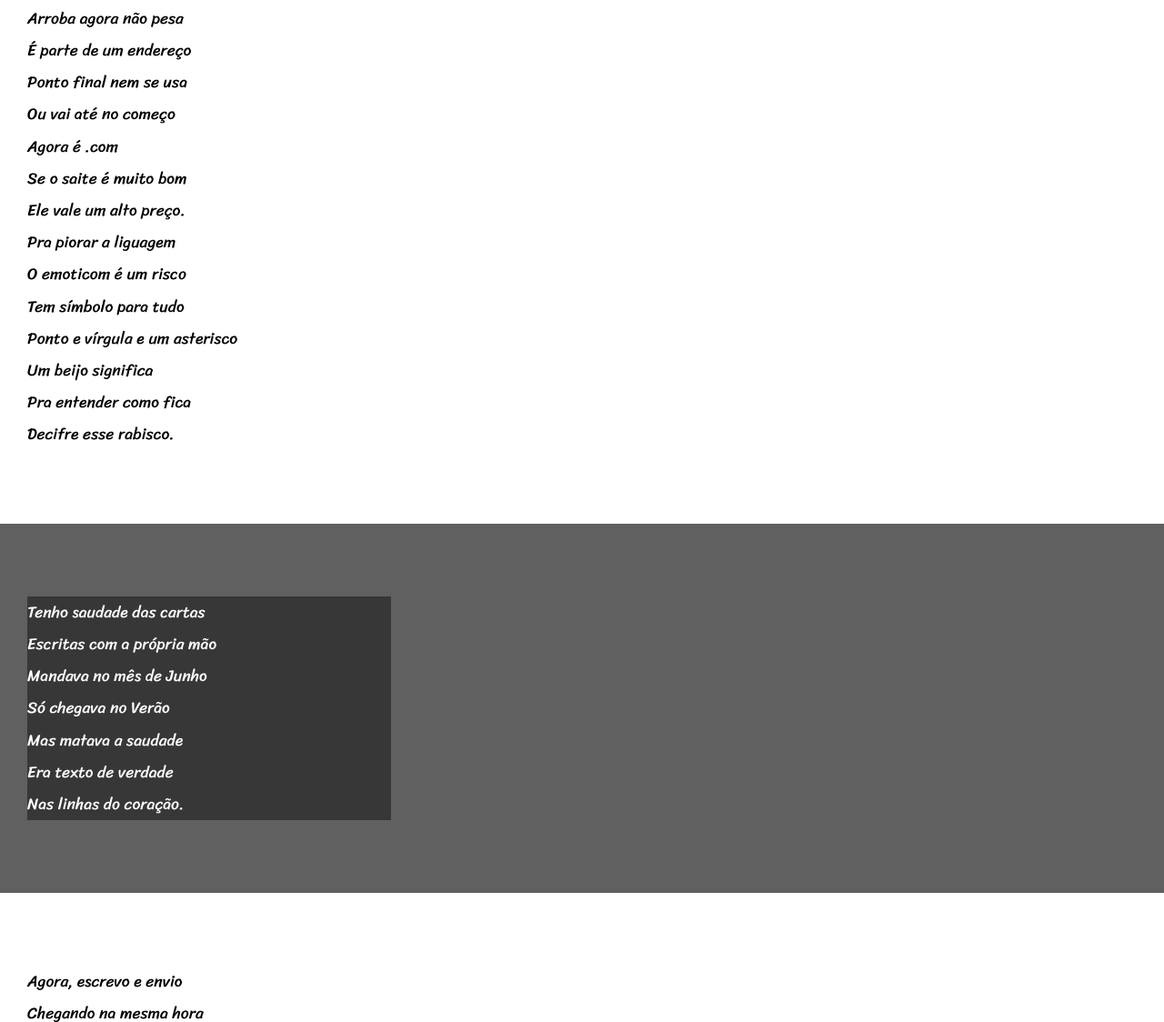
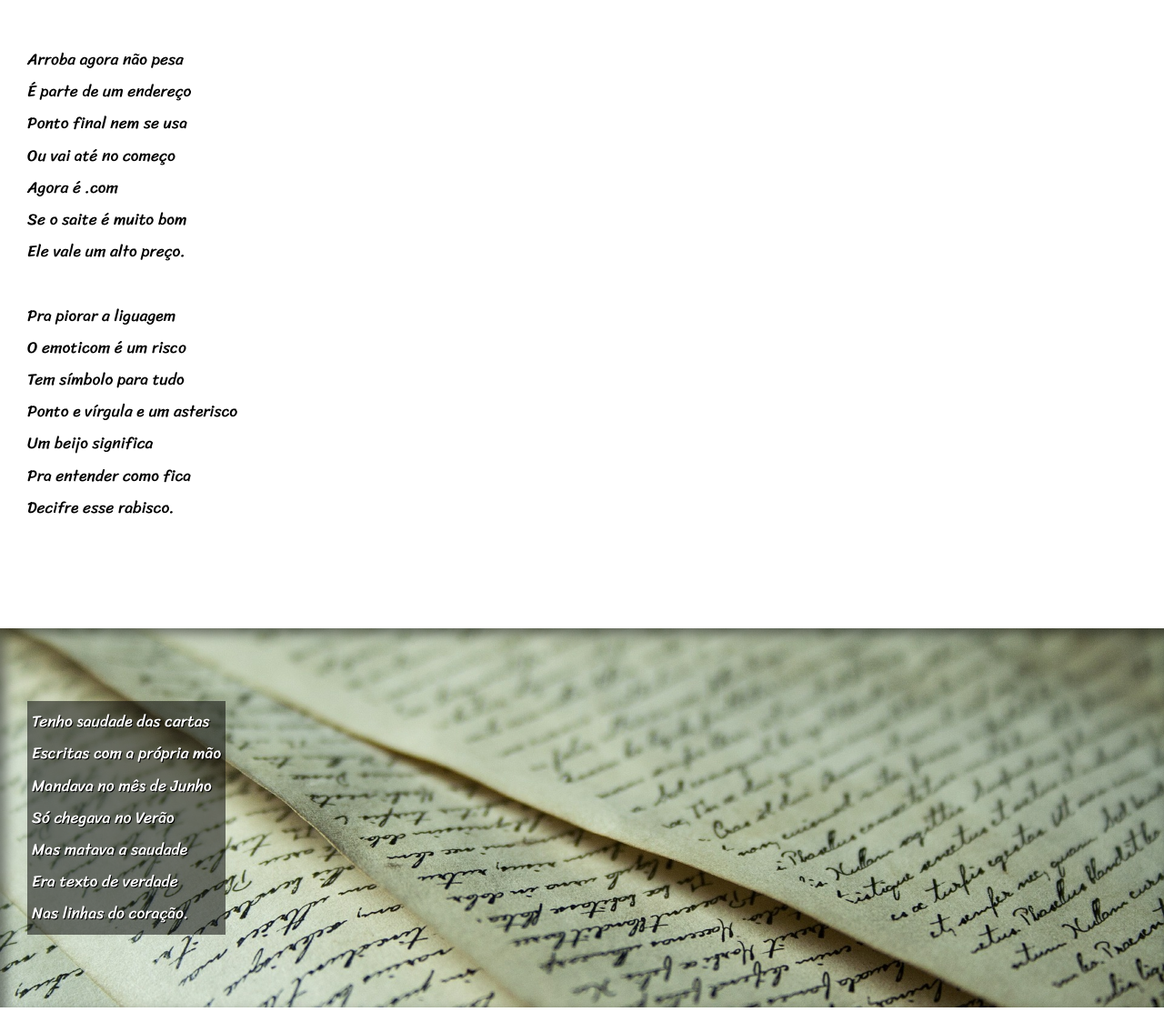
Before and after one commit to gabrielyago25/cordel-website, a plain HTML site: page page/index.html in a window 1280 px wide. Shown: the part 1066-2190 px from the top of the page at 91% size. Drawn offline with Linux system fonts and the light colour scheme.

Commit message:
efeito parallax adicionado e projeto finalizado

```diff
--- a/css/cordel.css
+++ b/css/cordel.css
@@ -62,6 +62,10 @@ section {
     font-size: 1.1em;
 }
 
+section  p {
+    padding-bottom: 2em;
+}
+
 section.text-normal {
     background-color: white;
     color: black;
@@ -70,12 +74,27 @@ section.text-normal {
 section.text-image {
     background-color: rgb(97, 96, 96);
     color: white;
+    box-shadow: inset 6px 6px 13px 0px rgba(0, 0, 0, 0.473);
+    background-size: cover;
+    background-attachment: fixed;
 
 }
 
 section.text-image > p {
-    background-color: rgba(0, 0, 0, 0.429);
-    width: 400px;
+    display: inline-block;
+    padding: 5px;
+    background-color: rgba(0, 0, 0, 0.514);
+    text-shadow: 1px 1px 0px black;
+}
+
+section#img01 {
+    background-image: url(../images/background001.jpg);
+    background-position: right center;
+}
+
+section#img02 {
+    background-image: url(../images/background002.jpg);
+    background-position: right center;
 }
 
 footer {
--- a/page/index.html
+++ b/page/index.html
@@ -29,7 +29,7 @@
             </p>
         </section>
 
-        <section class="text-image">
+        <section class="text-image" id="img01">
             <p>
                 Não é mais como era antes <br>
                 É tudo abreviado <br>
@@ -50,6 +50,8 @@
                 Agora é .com <br>
                 Se o saite é muito bom <br>
                 Ele vale um alto preço. <br>
+            </p>
+            <p>
                 Pra piorar a liguagem <br>
                 O emoticom é um risco <br>
                 Tem símbolo para tudo <br>
@@ -60,7 +62,7 @@
             </p>
         </section>
 
-        <section class="text-image">
+        <section class="text-image" id="img02">
             <p>
                 Tenho saudade das cartas <br>
                 Escritas com a própria mão <br>
```
